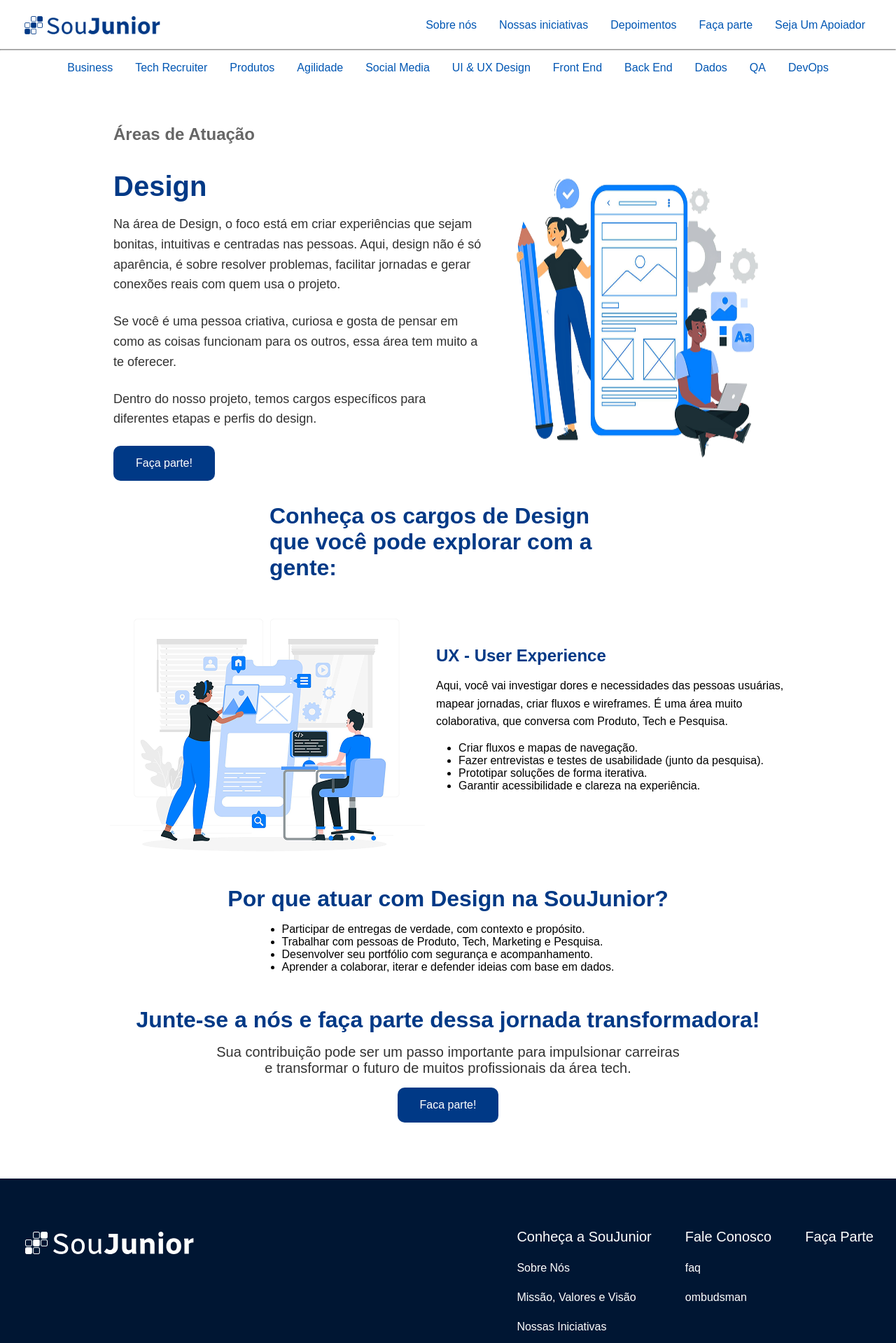
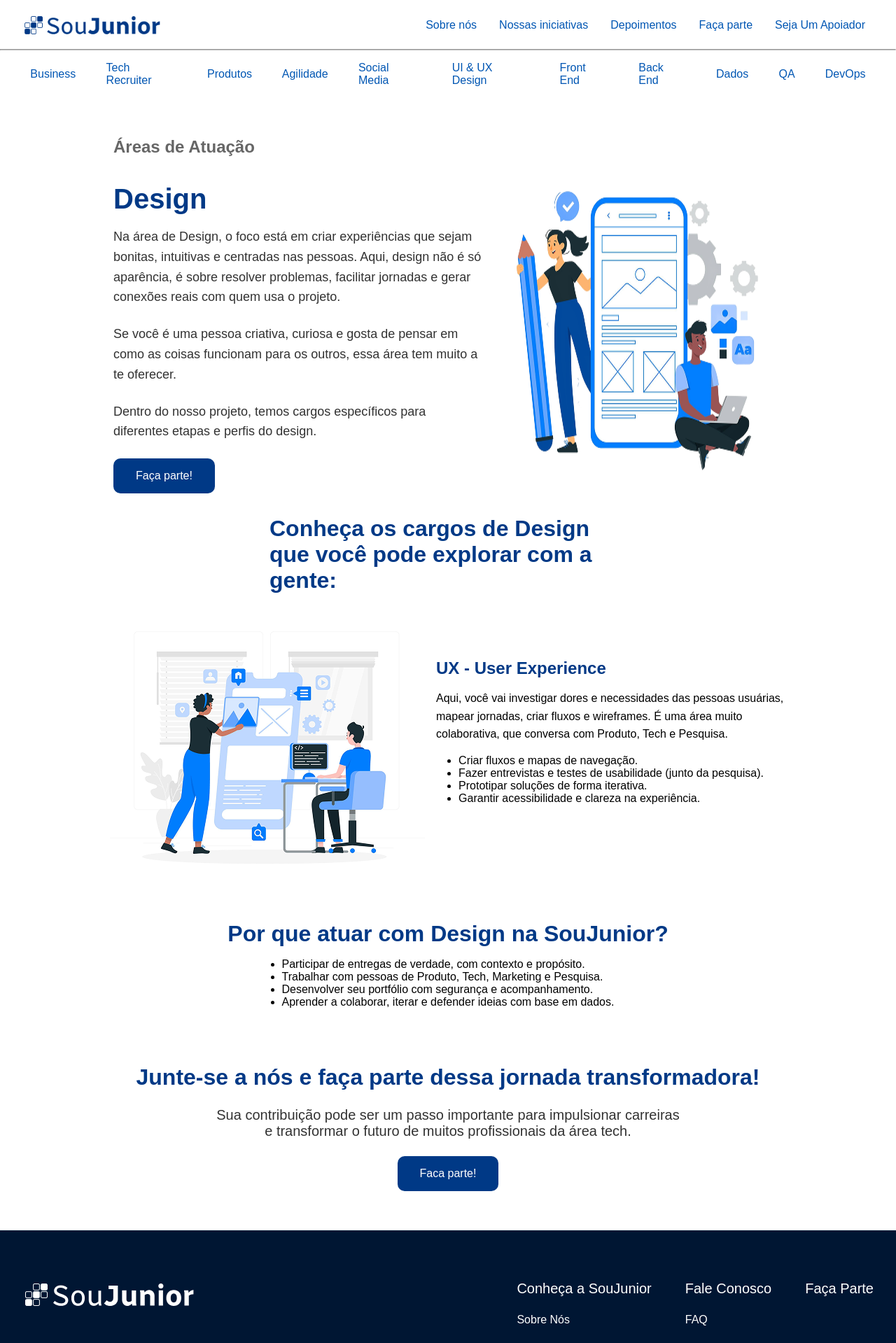
Before and after one commit to dev-fagundes01/site-webapp-v2, a React (Create React App) app: page /design in a window 1280 px wide. Shown: the top 1919 px of the page at 70% size. Built offline with nearby package versions, Linux system fonts and the light colour scheme; a web font is replaced by a local one.

Commit message:
feat: add marginBlock and descriptionBlockMargin props for Card and Text components, update styles for improved layout

```diff
--- a/src/components/card/card.styles.ts
+++ b/src/components/card/card.styles.ts
@@ -6,5 +6,6 @@
   gap: 1rem;
   max-width: 1200px;
   margin: 0 auto;
+  margin-block: ${({ marginBlock }) => marginBlock || 'auto'};
   padding: ${({ padding }) => padding || '1rem'};
 `;
--- a/src/components/card/index.tsx
+++ b/src/components/card/index.tsx
@@ -8,6 +8,7 @@
 import Button from "../.global/button";
 
 const Card: React.FC<CardProps> = ({
+  marginBlock,
   padding,
   onClick,
 
@@ -26,6 +27,7 @@
   descriptionColor,
   descriptionWeight,
   descriptionWidth,
+  descriptionBlockMargin,
 
   list,
   listSize,
@@ -36,7 +38,7 @@
   buttonVariant,
 }) => {
   return (
-    <CardContainer padding={padding}>
+    <CardContainer marginBlock={marginBlock} padding={padding}>
       {imageSrc && <Image src={imageSrc} alt={title ?? ""} role="img" />}
 
       <div>
@@ -52,6 +54,7 @@
             size={descriptionSize}
             color={descriptionColor}
             weight={descriptionWeight}
+            marginBlock={descriptionBlockMargin}
           >
             {description}
           </Text>
--- a/src/components/card/types.ts
+++ b/src/components/card/types.ts
@@ -1,6 +1,7 @@
 import React from 'react';
 
 export interface CardProps {
+  marginBlock?: string;
   padding?: string;
   imageSrc?: string;
   title?: string;
@@ -15,6 +16,7 @@
   descriptionColor?: string;
   descriptionWeight?: number;
   descriptionWidth?: number;
+  descriptionBlockMargin?: number;
   list?: string[];
   listSize?: number;
   listColor?: string;
--- a/src/components/footer/index.tsx
+++ b/src/components/footer/index.tsx
@@ -12,7 +12,7 @@
   socialLinks,
   copyright,
 }) => (
-  <div style={{ backgroundColor: '#001633', display: 'flex', justifyContent: 'center', marginTop: '4rem' }}>
+  <div style={{ backgroundColor: '#001633', display: 'flex', justifyContent: 'center', marginTop: '2.5rem' }}>
     <FooterContainer>
       <Logo>
         <Image src={logoImage} alt="Sou Junior - Logo da organização que impulsiona carreiras em tecnologia" role="img" />
--- a/src/components/header/header.styles.ts
+++ b/src/components/header/header.styles.ts
@@ -10,7 +10,7 @@
   padding: 1rem 2rem;
   min-height: 60px; /* Ensure adequate touch target height */
   font-weight: 500;
-  font-style: Medium; //TODO ?
+  font-style: medium; //TODO ?
   position: relative;
 
   & div {
--- a/src/components/header/index.tsx
+++ b/src/components/header/index.tsx
@@ -37,7 +37,7 @@
 
       <Line/>
 
-      <NavLinks role="navigation" aria-label="Navegação secundaria">
+      <NavLinks role="navigation" aria-label="Navegação secundaria" style={{gap: '1.25rem'}}>
           {links[1].map((link) => (
             <Link
               key={link.label}
--- a/src/pages/design/controller/index.controller.tsx
+++ b/src/pages/design/controller/index.controller.tsx
@@ -128,11 +128,11 @@
       to: LinkFooterEnum2.CONTACT_US.toString(),
     },
     {
-      label: "faq",
+      label: "FAQ",
       to: LinkFooterEnum2.FAQ.toString(),
     },
     {
-      label: "ombudsman",
+      label: "Ouvidoria",
       to: LinkFooterEnum2.OMBUDSMAN.toString(),
     },
   ]
--- a/src/pages/design/view/index.view.tsx
+++ b/src/pages/design/view/index.view.tsx
@@ -129,6 +129,7 @@
       />
 
       <Card
+      marginBlock='2rem'
         title="Por que atuar com Design na SouJunior?"
         list={[
           "Participar de entregas de verdade, com contexto e propósito.",
@@ -148,6 +149,7 @@
       carreiras e transformar o futuro de muitos profissionais da área
       tech."
           descriptionWidth={670}
+          descriptionBlockMargin={24}
           buttonText="Faca parte!"
           buttonVariant="primary"
         />
```
Also changed, not shown: src/components/.global/text/text.styles.ts, src/components/.global/text/types.ts.
